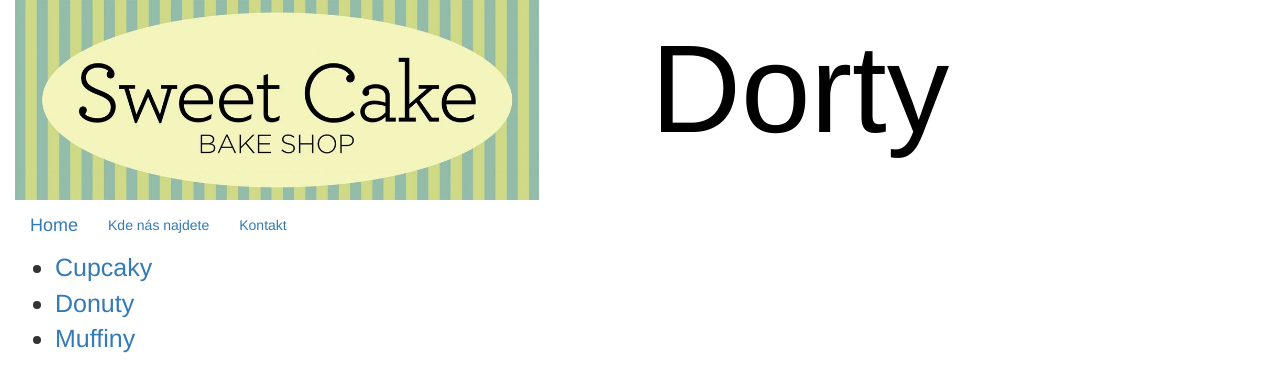
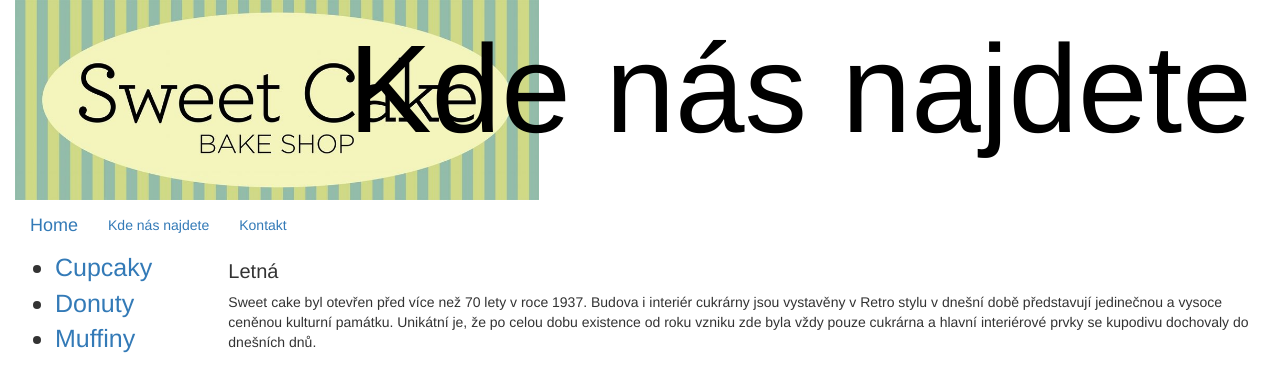
Before and after one commit to ElissJessie/cukrarna, a plain HTML site: page Kde nás najdete.html in a window 1280 px wide. Drawn offline with Linux system fonts and the light colour scheme.

Commit message:
kde nas najdete

```diff
--- a/Kde nás najdete.html
+++ b/Kde nás najdete.html
@@ -17,7 +17,7 @@
 					<img class="logo-images" src="obrázky\logo.jpg" alt="Logo" >
 				</div>
 				<div class="col-sm-9 col-xs-12">
-					<h1 id="hulahula"> <center> Dorty </center> </h1>
+					<h1 id="hulahula"> <center> Kde nás najdete </center> </h1>
 				</div>
 			</div
 		<nav class="navbar navbar-default">
@@ -48,6 +48,13 @@
 						<li> <a href=muffiny.html> Muffiny </a> </li>
 					</ul>
 				</div>
+				<div class="col-sm-10 col-xs-12">
+				 <p> <h4> Letná </h4> </p>
+<p> Sweet cake byl otevřen před více než 70 lety v roce 1937. Budova i interiér cukrárny jsou vystavěny v Retro stylu v dnešní době představují jedinečnou a vysoce ceněnou kulturní památku. Unikátní je, že po celou dobu existence od roku vzniku zde byla vždy pouze cukrárna a hlavní interiérové prvky se kupodivu dochovaly do dnešních dnů. </p>
+				</div>
+			</div>
+		</div>
+
 
 </body>
 </html>
```
